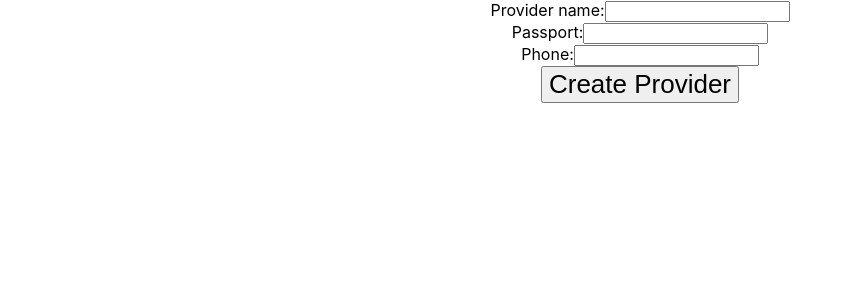
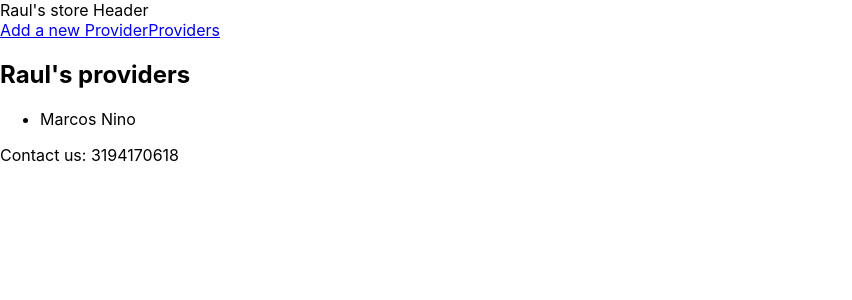
Before and after one commit to shermaes/front-store, a React (Vite) app: page /providers in a window 1280 px wide. Shown: the top 300 px of the page, without its empty margins (0-852 px from the left). Built offline with nearby package versions, Linux system fonts and the light colour scheme; no server answers.

Commit message:
added router and the get providers function

```diff
--- a/src/App.css
+++ b/src/App.css
@@ -1,42 +1,18 @@
-.App {
-  text-align: center;
+.navbar{
+  background-color: rgb(90, 38, 223);
+  display: flex;
+  justify-content: space-around;
+  height: 10vh;
+  align-items: center;
 }
 
-.App-logo {
-  height: 40vmin;
-  pointer-events: none;
+.footer{
+  background-color: rgb(8, 96, 55);
+  height: 10vh;
+  display: flex;
+  justify-content: center;
+  align-items: center;
 }
-
-@media (prefers-reduced-motion: no-preference) {
-  .App-logo {
-    animation: App-logo-spin infinite 20s linear;
-  }
+.main_content{
+  height: 80vh;
 }
-
-.App-header {
-  background-color: #282c34;
-  min-height: 100vh;
-  display: flex;
-  flex-direction: column;
-  align-items: center;
-  justify-content: center;
-  font-size: calc(10px + 2vmin);
-  color: white;
-}
-
-.App-link {
-  color: #61dafb;
-}
-
-@keyframes App-logo-spin {
-  from {
-    transform: rotate(0deg);
-  }
-  to {
-    transform: rotate(360deg);
-  }
-}
-
-button {
-  font-size: calc(10px + 2vmin);
-}
--- a/src/App.tsx
+++ b/src/App.tsx
@@ -1,13 +1,20 @@
 import { useState } from 'react'
+import { BrowserRouter } from 'react-router-dom'
 import './App.css'
 import ProviderForm from './components/ProviderForm'
+import ProviderList from './components/ProviderList'
+import PrivateRoutes from './routes/PrivateRoutes'
 
 function App() {
   const [count, setCount] = useState(0)
 
   return (
-    <div className="App">
-      <ProviderForm></ProviderForm>
+    <div>
+      <header>Raul's store Header</header>
+      <BrowserRouter>
+      <PrivateRoutes/>
+      </BrowserRouter>
+      <footer> Contact us: 3194170618</footer>
     </div>
   )
 }
--- /dev/null
+++ b/src/actions/GetProvider.ts
@@ -0,0 +1,10 @@
+const getProvider = async () =>{
+
+    let getRequest = await fetch('http://localhost:8081/api/get/providers')
+
+    let data = await getRequest.json()
+
+    return data
+}
+
+export default getProvider
--- a/src/actions/PostProvider.ts
+++ b/src/actions/PostProvider.ts
@@ -1,6 +1,6 @@
 import {createProvider} from "../state/slice/ProviderSlice"
 
-const postProvider = async (providerName:String, phone:String, passport:String, dispatch:any)=>{
+const postProvider = async (providerName:string, phone:string, passport:string, dispatch:any)=>{
 
 const postBody ={
     name: providerName,
--- /dev/null
+++ b/src/components/ProviderList.tsx
@@ -0,0 +1,32 @@
+import React, { useEffect } from 'react'
+import { useDispatch, useSelector } from 'react-redux'
+import getProvider from '../actions/GetProvider'
+import { gettingProvider, providerType } from '../state/slice/ProviderSlice'
+import store from '../state/Store'
+
+const ProviderList = () => {
+
+const dispatch = useDispatch()
+
+const providerSavedInStore = useSelector((state:store) => state.provider)
+
+useEffect(()=>{
+getProvider().then(
+    (provider)=>{
+        dispatch(gettingProvider(provider))
+    }
+)
+},[])
+
+  return (
+    <div>
+        <h2>Raul's providers</h2>
+        <ul>
+            {providerSavedInStore.map((provider:providerType)=>
+            <li key={provider.id}>{provider.name}</li>)}
+        </ul>
+        </div>
+  )
+}
+
+export default ProviderList
--- /dev/null
+++ b/src/routes/PrivateRoutes.tsx
@@ -0,0 +1,18 @@
+import { Link, Route, Routes } from "react-router-dom";
+import ProviderForm from "../components/ProviderForm";
+import ProviderList from "../components/ProviderList";
+
+function PrivateRoutes() {
+    return(
+        <div>
+            <Link to='/'>Add a new Provider</Link>
+            <Link to='/providers'>Providers</Link>
+
+            <Routes>
+            <Route path="/" element={<ProviderForm/>}></Route>
+            <Route path="/providers" element={<ProviderList/>}></Route>
+            </Routes>
+        </div>
+    )
+}
+export default PrivateRoutes
--- a/src/state/Store.ts
+++ b/src/state/Store.ts
@@ -1,5 +1,6 @@
 import { configureStore } from "@reduxjs/toolkit";
-import providerReducer from "./slice/ProviderSlice"
+import providerReducer, {providerType} from "./slice/ProviderSlice"
+
 
 const store = configureStore(
     {
@@ -9,4 +10,9 @@ const store = configureStore(
     }
 )
 
+type store = {
+    provider: providerType[]
+}
+
 export default store
+export type {store}
--- a/src/state/slice/ProviderSlice.ts
+++ b/src/state/slice/ProviderSlice.ts
@@ -1,10 +1,10 @@
 import { createSlice } from "@reduxjs/toolkit";
 
 type providerType ={
-    id:String,
-      name:String,
-      passport:String,
-      phone: String
+    id:string,
+      name:string,
+      passport:string,
+      phone: string
 }
 
 const initialState = [
@@ -23,8 +23,8 @@ const providerSlice = createSlice({
         createProvider(state, action){
             state.push(action.payload)
         },
-        getProvider(state, action){
-            state.push(action.payload)
+        gettingProvider(state, action){
+            return action.payload
         },
         deleteProvider(state, action){
             state.push(action.payload)
@@ -36,6 +36,6 @@ const providerSlice = createSlice({
     }
 })
 
-export const {createProvider, getProvider, deleteProvider, updateProvider} = providerSlice.actions
+export const {createProvider, gettingProvider, deleteProvider, updateProvider} = providerSlice.actions
 export default providerSlice.reducer
 export type {providerType}
```
